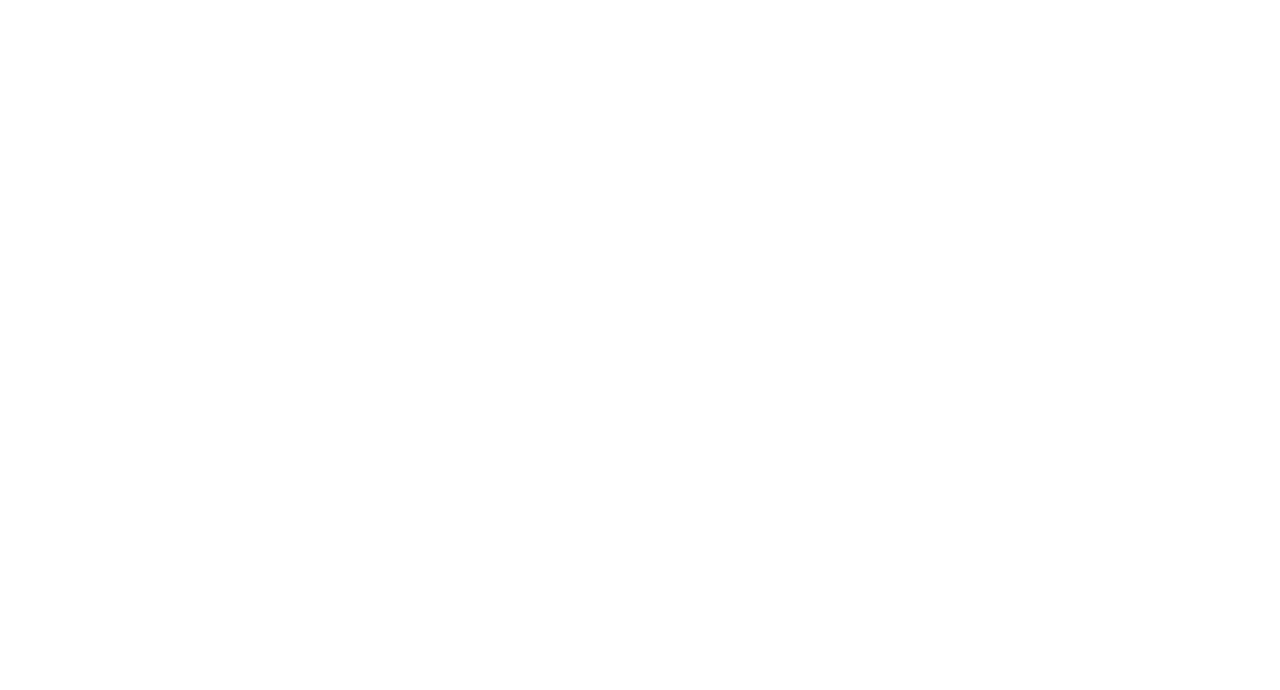
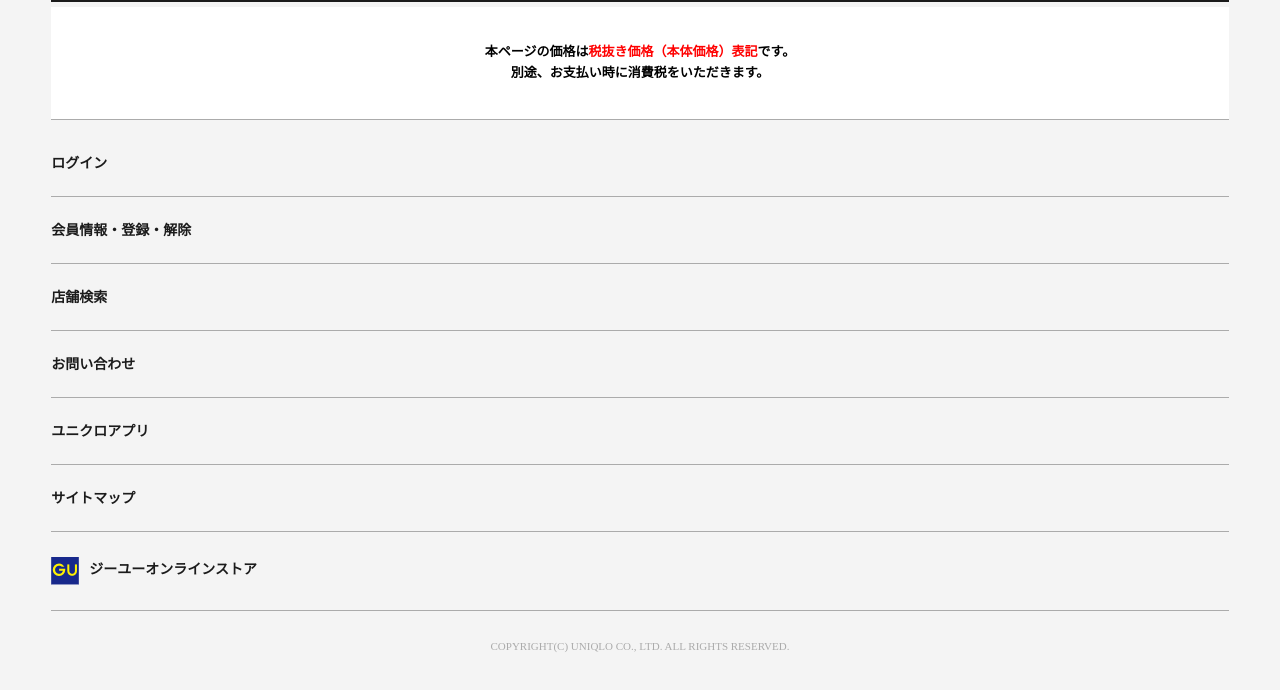
Before and after one commit to tanimotohikari/uniqlo, a website: page index.html in a window 1280 px wide. Drawn offline with nearby package versions, Linux system fonts and the light colour scheme; files that its build step writes are made by us from their sources.

Commit message:
add:footer

```diff
--- a/index.html
+++ b/index.html
@@ -5,10 +5,27 @@
 <meta name='viewport' content='width=device-width, initial-scale=1'>
 <meta name='description' content='ここにディスクリプションのテキストが入ります'>
 <meta name=”keywords” content='ここにキーワードのテキストが入ります'>
-<title>nanapi [ナナピ] | わかる・できる・たのしい！暮らしの情報サイト</title>
+<title>UNIQLO｜ユニクロ公式オンラインストア</title>
 <!-- <script src='https://ajax.googleapis.com/ajax/libs/jquery/3.2.1/jquery.min.js'></script> -->
-<link rel='stylesheet' type='text/css' href='dst/css/style.css' media='all' />
+<link rel='stylesheet' type='text/css' href='dst/css/style.css' media='all'>
 </head>
 <body>
+<header>
+</header>
+<footer class="footer">
+  <div class='layout-bottom-xsmall footer-section-separate'></div>
+  <p class='layout-bottom-small footer-card'>本ページの価格は<span class='text-attention'>税抜き価格（本体価格）表記</span>です。<br>
+  別途、お支払い時に消費税をいただきます。</p>
+  <ul class='footer-list'>
+    <li><a class='footer-list-anchor' href="#">ログイン</a></li>
+    <li><a class='footer-list-anchor' href="#">会員情報・登録・解除</a></li>
+    <li><a class='footer-list-anchor' href="#">店舗検索</a></li>
+    <li><a class='footer-list-anchor' href="#">お問い合わせ</a></li>
+    <li><a class='footer-list-anchor' href="#">ユニクロアプリ</a></li>
+    <li><a class='footer-list-anchor' href="#">サイトマップ</a></li>
+    <li><a class='footer-list-anchor' href="#"><img class='layout-vertical-align' src="./dst/img/gu-logo.png" alt="GUのロゴ"><span class='layout-left'>ジーユーオンラインストア</span></a></li>
+  </ul>
+  <p class='footer-copyright'>COPYRIGHT(C) UNIQLO CO., LTD. ALL RIGHTS RESERVED.</p>
+</footer>
 </body>
 </html>
--- /dev/null
+++ b/src/scss/base/_base.scss
@@ -0,0 +1,17 @@
+body, a {
+  font-family: -apple-system, BlinkMacSystemFont 'Helvetica Neue', 'ヒラギノ角ゴ ProN', 'Hiragino Kaku Gothic ProN', sans-serif;
+  background-color: #f4f4f4;
+}
+
+li {
+  list-style: none;
+}
+
+.clearfix {
+
+  &:after {
+    content: '';
+    display: block;
+    clear: both;
+  }
+}
--- /dev/null
+++ b/src/scss/base/_reset.scss
@@ -0,0 +1,54 @@
+/* http://meyerweb.com/eric/tools/css/reset/
+v2.0 | 20110126
+License: none (public domain)
+*/
+
+html, body, div, span, applet, object, iframe, h1, h2, h3, h4, h5, h6, p, blockquote, pre, a, abbr, acronym, address, big, cite, code, del, dfn, em, img, ins, kbd, q, s, samp, small, strike, strong, sub, sup, tt, var, b, u, i, center, dl, dt, dd, ol, ul, li, fieldset, form, label, legend, table, caption, tbody, tfoot, thead, tr, th, td, article, aside, canvas, details, embed, figure, figcaption, footer, header, hgroup, menu, nav, output, ruby, section, summary, time, mark, audio, video {
+  margin: 0;
+  padding: 0;
+  border: 0;
+  font-size: 100%;
+  font: inherit;
+  vertical-align: baseline;
+}
+
+/* HTML5 display-role reset for older browsers */
+
+article, aside, details, figcaption, figure, footer, header, hgroup, menu, nav, section {
+  display: block;
+}
+
+body {
+  line-height: 1;
+}
+
+ol, ul {
+  list-style: none;
+}
+
+blockquote, q {
+  quotes: none;
+}
+
+blockquote {
+  &:before, &:after {
+    content: '';
+    content: none;
+  }
+}
+
+q {
+  &:before, &:after {
+    content: '';
+    content: none;
+  }
+}
+
+table {
+  border-collapse: collapse;
+  border-spacing: 0;
+}
+
+a {
+  text-decoration: none;
+}
--- /dev/null
+++ b/src/scss/base/_setting.scss
@@ -0,0 +1 @@
+$uniqlo-font: 'Alte Din 1451 Mittelschrift';
--- /dev/null
+++ b/src/scss/layout/_layout.scss
@@ -0,0 +1,24 @@
+.layout-vertical-align {
+  vertical-align: middle;
+}
+
+.layout-align-center {
+  text-align: center;
+}
+
+.layout-left {
+  margin-left: 10px;
+}
+
+.layout-bottom-xsmall {
+  margin-bottom: 5px;
+}
+
+
+.layout-bottom-small {
+  margin-bottom: 10px;
+}
+
+.layout-bottom {
+  margin-bottom: 20px;
+}
--- /dev/null
+++ b/src/scss/module/_card.scss
@@ -0,0 +1,4 @@
+.card {
+  background-color: #fff;
+  border-bottom: 1px solid #ababab;
+}
--- /dev/null
+++ b/src/scss/module/_footer.scss
@@ -0,0 +1,41 @@
+.footer {
+  padding: 0 4%;
+
+  .footer-section-separate {
+    height: 2px;
+    background-color: #1b1b1b;
+  }
+
+  .footer-card {
+    font-size: 13px;
+    font-weight: bold;
+    line-height: 1.6em;
+    text-align: center;
+    background-color: #fff;
+    border-bottom: 1px solid #ababab;
+    padding: 3% 0;
+  }
+
+  .footer-list {
+
+    & > li {
+      border-bottom: 1px solid #ababab;
+      padding: 25px 0;
+    }
+
+    .footer-list-anchor {
+      color: #1b1b1b;
+      font-size: 14px;
+      font-weight: bold;
+      text-decoration: none;
+    }
+  }
+
+  .footer-copyright {
+    color: #ababab;
+    font-size: 11px;
+    font-family: $uniqlo-font;
+    text-align: center;
+    padding: 30px 0;
+  }
+}
--- /dev/null
+++ b/src/scss/module/_text.scss
@@ -0,0 +1,3 @@
+.text-attention {
+  color: #f00;
+}
--- a/src/scss/style.scss
+++ b/src/scss/style.scss
@@ -1,9 +1,12 @@
 // base
-//@import 'base/reset';
-//@import 'base/base';
+@import 'base/reset';
+@import 'base/base';
+@import 'base/setting';
 
 // layout
-//@import 'layout/layout';
+@import 'layout/layout';
 
 // module
-//@import 'module/header';
+@import 'module/card';
+@import 'module/text';
+@import 'module/footer';
```
Also changed, not shown: dst/css/style.css (added), dst/img/gu-logo.png (added), dst/img/icon-add-user.png (added), dst/img/icon-login.png (added), dst/img/logo.png (added), src/img/gu-logo.png (added), src/img/icon-add-user.png (added), src/img/icon-login.png (added), src/img/logo.png (added).
